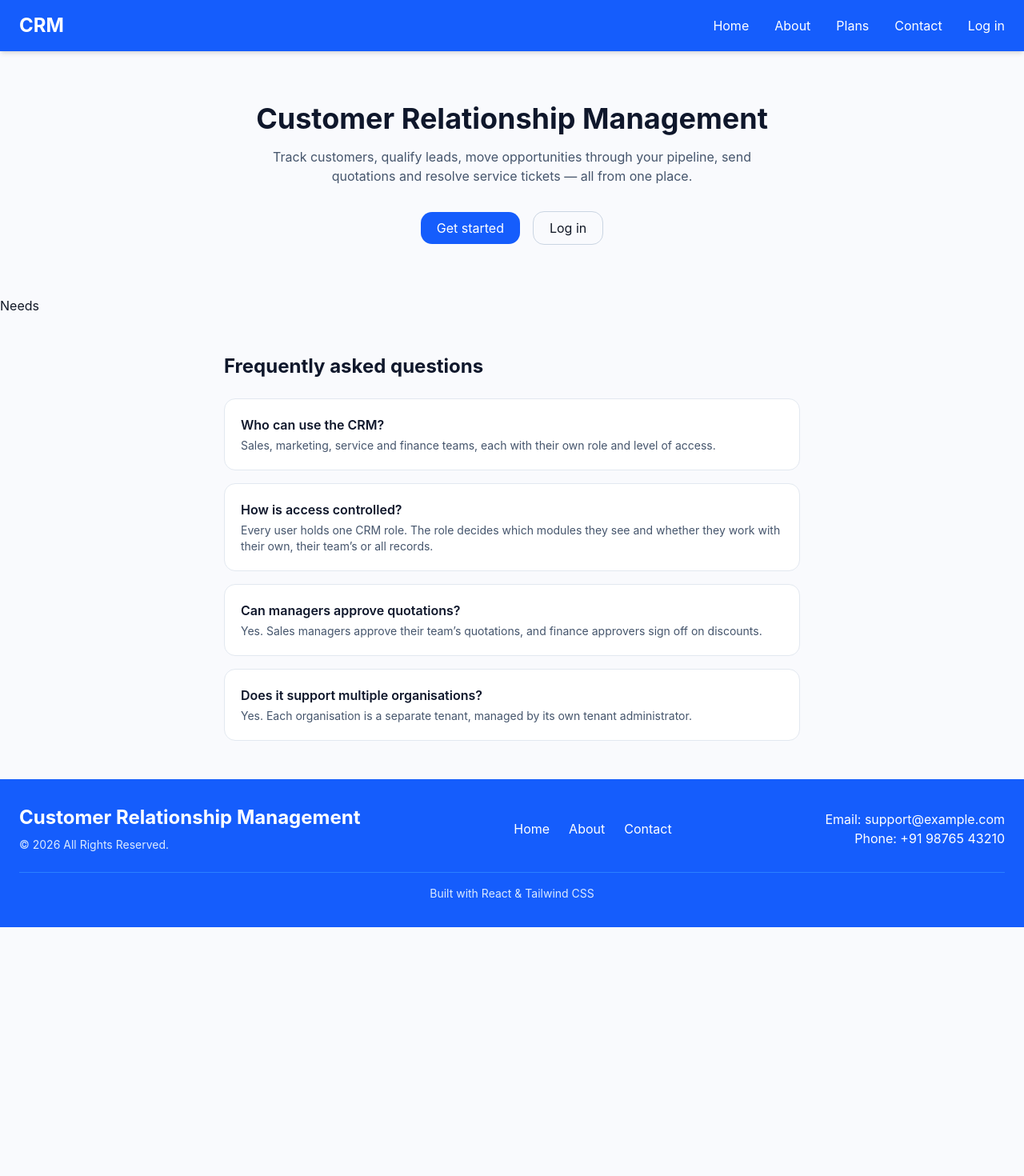
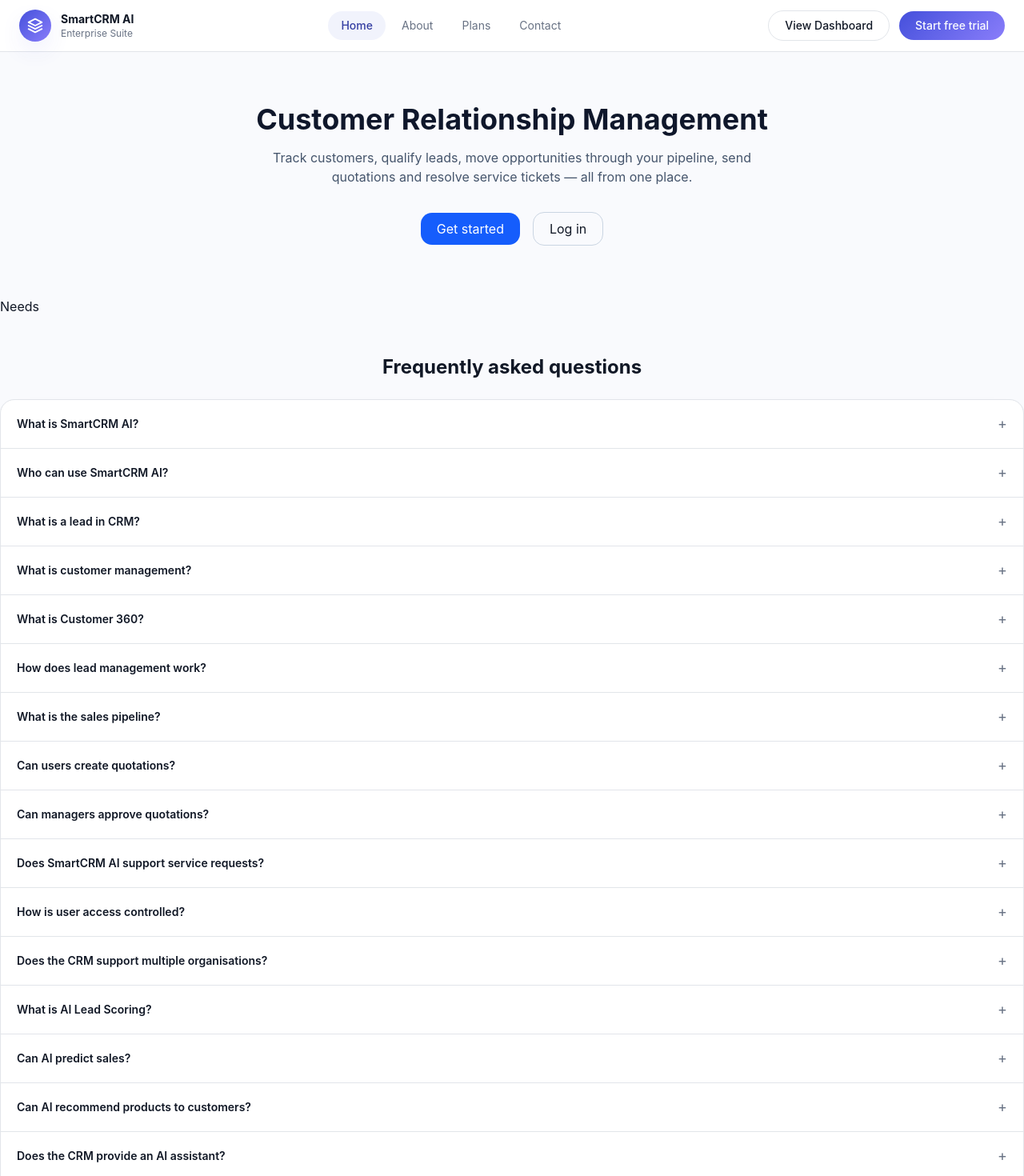
Before and after one commit to cubeage-tech/customer-relationship-management-system, a React (Vite) app in the folder frontend-v1/: page / in a window 1280 px wide. Shown: the top 1470 px of the page at 80% size. Before the commit the page ends 1159 px from the top, so only its background shows below. Built offline with nearby package versions, Linux system fonts and the light colour scheme; no server answers.

Commit message:
Create navbar,footer,Faq

```diff
--- a/frontend-v1/src/components/Footer.jsx
+++ b/frontend-v1/src/components/Footer.jsx
@@ -1,54 +1,29 @@
 import { Link } from "react-router-dom";
 import RoutePath from "../core/constants/routes.constant";
-import { APP_NAME } from "../core/constants/app.constant";
 
 const Footer = () => {
   return (
-    <footer className="bg-blue-600 text-white mt-auto">
-      <div className="max-w-7xl mx-auto px-6 py-8">
-        <div className="flex flex-col md:flex-row justify-between items-center gap-6">
-          {/* Logo / Brand */}
-          <div>
-            <h2 className="text-2xl font-bold">{APP_NAME}</h2>
-            <p className="text-sm text-blue-100 mt-2">
-              © {new Date().getFullYear()} All Rights Reserved.
-            </p>
-          </div>
+    <footer className="bg-surface border-t border-border shadow-soft">
+      <div className="max-w-7xl mx-auto flex items-center justify-between px-6 py-3">
+        <p className="text-sm text-muted-foreground">
+          © {new Date().getFullYear()} SmartCRM AI · Built for revenue teams
+        </p>
 
-          {/* Navigation */}
-          <div className="flex gap-6">
+        <div className="flex items-center gap-1">
+          {[
+            { label: "Home", to: RoutePath.HOME },
+            { label: "About", to: RoutePath.ABOUT },
+            { label: "Plans", to: RoutePath.PLANS },
+            { label: "Contact", to: RoutePath.CONTACT },
+          ].map(({ label, to }) => (
             <Link
-              to={RoutePath.HOME}
-              className="hover:text-yellow-300 transition-colors"
+              key={to}
+              to={to}
+              className="px-4 py-2 rounded-full text-sm text-muted-foreground hover:bg-secondary hover:text-secondary-foreground transition-colors duration-200"
             >
-              Home
+              {label}
             </Link>
-
-            <Link
-              to={RoutePath.ABOUT}
-              className="hover:text-yellow-300 transition-colors"
-            >
-              About
-            </Link>
-
-            <Link
-              to={RoutePath.CONTACT}
-              className="hover:text-yellow-300 transition-colors"
-            >
-              Contact
-            </Link>
-          </div>
-
-          {/* Contact */}
-          <div className="text-center md:text-right">
-            <p>Email: support@example.com</p>
-            <p>Phone: +91 98765 43210</p>
-          </div>
-        </div>
-
-        {/* Bottom */}
-        <div className="border-t border-blue-500 mt-6 pt-4 text-center text-sm text-blue-100">
-          Built with React &amp; Tailwind CSS
+          ))}
         </div>
       </div>
     </footer>
--- a/frontend-v1/src/components/Navbar.jsx
+++ b/frontend-v1/src/components/Navbar.jsx
@@ -1,51 +1,63 @@
-import { Link } from "react-router-dom";
+import { Link, NavLink } from "react-router-dom";
 import RoutePath from "../core/constants/routes.constant";
-import { APP_SHORT_NAME } from "../core/constants/app.constant";
 
 const Navbar = () => {
   return (
-    <nav className="bg-blue-600 text-white shadow-md">
-      <div className="max-w-7xl mx-auto flex items-center justify-between px-6 py-4">
+    <nav className="bg-surface border-b border-border shadow-soft">
+      <div className="max-w-7xl mx-auto flex items-center justify-between px-6 py-3">
         {/* Logo */}
-        <Link to={RoutePath.HOME} className="text-2xl font-bold">
-          {APP_SHORT_NAME}
+        <Link to={RoutePath.HOME} className="flex items-center gap-3">
+          <div className="w-10 h-10 rounded-full gradient-primary flex items-center justify-center shadow-glow">
+            <svg width="20" height="20" viewBox="0 0 24 24" fill="none" stroke="white" strokeWidth="2.2" strokeLinecap="round" strokeLinejoin="round">
+              <path d="M12 2L2 7l10 5 10-5-10-5z" />
+              <path d="M2 17l10 5 10-5" />
+              <path d="M2 12l10 5 10-5" />
+            </svg>
+          </div>
+          <div className="flex flex-col leading-tight">
+            <span className="text-sm font-bold text-foreground">SmartCRM AI</span>
+            <span className="text-xs text-muted-foreground">Enterprise Suite</span>
+          </div>
         </Link>
 
         {/* Navigation Links */}
-        <div className="flex items-center gap-8">
-          <Link
-            to={RoutePath.HOME}
-            className="hover:text-yellow-300 transition-colors duration-300"
-          >
-            Home
-          </Link>
+        <div className="flex items-center gap-1">
+          {[
+            { label: "Home", to: RoutePath.HOME },
+            { label: "About", to: RoutePath.ABOUT },
+            { label: "Plans", to: RoutePath.PLANS },
+            { label: "Contact", to: RoutePath.CONTACT },
+          ].map(({ label, to }) => (
+            <NavLink
+              key={to}
+              to={to}
+              end
+              className={({ isActive }) =>
+                `px-4 py-2 rounded-full text-sm transition-colors duration-200 ${
+                  isActive
+                    ? "bg-secondary text-secondary-foreground font-medium"
+                    : "text-muted-foreground hover:bg-secondary hover:text-secondary-foreground"
+                }`
+              }
+            >
+              {label}
+            </NavLink>
+          ))}
+        </div>
 
-          <Link
-            to={RoutePath.ABOUT}
-            className="hover:text-yellow-300 transition-colors duration-300"
-          >
-            About
-          </Link>
-
-          <Link
-            to={RoutePath.PLANS}
-            className="hover:text-yellow-300 transition-colors duration-300"
-          >
-            Plans
-          </Link>
-
-          <Link
-            to={RoutePath.CONTACT}
-            className="hover:text-yellow-300 transition-colors duration-300"
-          >
-            Contact
-          </Link>
-
+        {/* CTA Buttons */}
+        <div className="flex items-center gap-3">
           <Link
             to={RoutePath.LOGIN}
-            className="hover:text-yellow-300 transition-colors duration-300"
+            className="px-5 py-2 rounded-full text-sm font-medium border border-border text-foreground hover:bg-secondary transition-colors duration-200"
           >
-            Log in
+            View Dashboard
+          </Link>
+          <Link
+            to={RoutePath.SIGNUP}
+            className="px-5 py-2 rounded-full text-sm font-medium gradient-primary text-primary-foreground hover:opacity-90 transition-opacity duration-200"
+          >
+            Start free trial
           </Link>
         </div>
       </div>
--- a/frontend-v1/src/components/home/Faq.jsx
+++ b/frontend-v1/src/components/home/Faq.jsx
@@ -1,43 +1,150 @@
+import { useState } from 'react';
+
 const FAQS = [
   {
-    question: 'Who can use the CRM?',
+    question: 'What is SmartCRM AI?',
     answer:
-      'Sales, marketing, service and finance teams, each with their own role and level of access.',
+      'SmartCRM AI is an AI-powered Customer Relationship Management platform that helps companies manage customers, leads, sales, quotations, communication and service requests.',
   },
   {
-    question: 'How is access controlled?',
+    question: 'Who can use SmartCRM AI?',
     answer:
-      'Every user holds one CRM role. The role decides which modules they see and whether they work with their own, their team’s or all records.',
+      'Sales, marketing, service, finance and management teams can use SmartCRM AI, with access based on their assigned role.',
+  },
+  {
+    question: 'What is a lead in CRM?',
+    answer:
+      'A lead is a potential customer who may be interested in the company’s products or services.',
+  },
+  {
+    question: 'What is customer management?',
+    answer:
+      'Customer management allows companies to store and manage customer details, contacts, purchase history, communication and service information in one place.',
+  },
+  {
+    question: 'What is Customer 360?',
+    answer:
+      'Customer 360 provides a complete view of a customer, including company details, contacts, purchases, quotations, communication and service history.',
+  },
+  {
+    question: 'How does lead management work?',
+    answer:
+      'Leads can be created, assigned to salespeople, followed up and moved through stages such as New, Contacted, Meeting, Quotation, Negotiation and Converted.',
+  },
+  {
+    question: 'What is the sales pipeline?',
+    answer:
+      'The sales pipeline shows opportunities at different sales stages and helps teams track deal value, progress and expected closing dates.',
+  },
+  {
+    question: 'Can users create quotations?',
+    answer:
+      'Yes. Authorized users can create, manage and track customer quotations, including pricing, discounts, approval and customer status.',
   },
   {
     question: 'Can managers approve quotations?',
     answer:
-      'Yes. Sales managers approve their team’s quotations, and finance approvers sign off on discounts.',
+      'Yes. Managers can review and approve quotations based on company rules, while authorized finance users can approve discounts and pricing exceptions.',
   },
   {
-    question: 'Does it support multiple organisations?',
+    question: 'Does SmartCRM AI support service requests?',
     answer:
-      'Yes. Each organisation is a separate tenant, managed by its own tenant administrator.',
+      'Yes. Service teams can create and manage customer complaints, service tickets, priorities, technician assignments, SLA tracking and feedback.',
+  },
+  {
+    question: 'How is user access controlled?',
+    answer:
+      'Each user has a specific CRM role. The role determines which modules and records the user can view, create, update or manage.',
+  },
+  {
+    question: 'Does the CRM support multiple organisations?',
+    answer:
+      'Yes. Each organisation can operate as a separate tenant with its own users, customers, leads, sales data and administrator.',
+  },
+  {
+    question: 'What is AI Lead Scoring?',
+    answer:
+      'AI Lead Scoring analyzes lead information, interactions and buying behavior to estimate the probability of converting a lead into a customer.',
+  },
+  {
+    question: 'Can AI predict sales?',
+    answer:
+      'Yes. AI can analyze sales opportunities and historical data to forecast future revenue, deal probability and sales performance.',
+  },
+  {
+    question: 'Can AI recommend products to customers?',
+    answer:
+      'Yes. AI can analyze customer purchase history and behavior to recommend relevant products or services.',
+  },
+  {
+    question: 'Does the CRM provide an AI assistant?',
+    answer:
+      'Yes. Employees can ask questions about CRM data and receive useful information and recommendations through the AI assistant.',
+  },
+  {
+    question: 'Can AI generate emails?',
+    answer:
+      'Yes. The AI assistant can generate professional sales emails, follow-up messages, marketing content and customer communication.',
+  },
+  {
+    question: 'Does the CRM provide analytics?',
+    answer:
+      'Yes. The analytics dashboard provides information about leads, conversions, revenue, sales performance, customers and business growth.',
+  },
+  {
+    question: 'Can CRM users track customer communication?',
+    answer:
+      'Yes. Users can maintain records of emails, calls, meetings, messages and other customer interactions.',
+  },
+  {
+    question: 'Can CRM send follow-up reminders?',
+    answer:
+      'Yes. Users can schedule follow-ups and receive reminders so that important customer interactions are not missed.',
+  },
+  {
+    question: 'Is SmartCRM AI suitable for different industries?',
+    answer:
+      'Yes. SmartCRM AI can be customized for industries such as manufacturing, engineering, real estate, construction, automobile, software, healthcare and trading.',
   },
 ];
 
 const Faq = () => {
+  const [openIndex, setOpenIndex] = useState(null);
+
   return (
-    <section className="max-w-3xl mx-auto px-6 py-12">
-      <h2 className="text-2xl font-bold text-slate-900 mb-6">
-        Frequently asked questions
-      </h2>
+    <section className="max-w-full py-12">
+      <h2 className="text-2xl text-center font-bold text-foreground mb-6">Frequently asked questions</h2>
 
-      <div className="space-y-4">
-        {FAQS.map((faq) => (
-          <article
-            key={faq.question}
-            className="bg-white border border-slate-200 rounded-lg p-5"
-          >
-            <h3 className="font-semibold text-slate-900">{faq.question}</h3>
-            <p className="text-sm text-slate-600 mt-1">{faq.answer}</p>
-          </article>
+      <div className="surface-card divide-y divide-border overflow-hidden">
+        {FAQS.map((faq, i) => (
+          <div key={faq.question}>
+            <button
+              onClick={() => setOpenIndex(openIndex === i ? null : i)}
+              className="w-full flex justify-between items-center px-5 py-4 text-left bg-transparent border-none cursor-pointer"
+            >
+              <span className="font-semibold text-foreground text-sm">{faq.question}</span>
+              <span className="text-muted-foreground text-lg ml-4">{openIndex === i ? '−' : '+'}</span>
+            </button>
+            {openIndex === i && (
+              <p className="text-sm text-muted-foreground px-5 pb-4">{faq.answer}</p>
+            )}
+          </div>
         ))}
+      </div>
+
+      <div className="surface-card mt-8 px-8 py-6 flex items-center justify-between gap-6">
+        <div>
+          <p className="text-lg font-bold text-foreground">Ready to see your pipeline?</p>
+          <p className="text-sm text-muted-foreground mt-1">Start a 14-day trial — no credit card, full feature access.</p>
+        </div>
+        <div className="flex items-center gap-3 shrink-0">
+          <button className="px-5 py-2 rounded-xl text-sm font-semibold gradient-primary text-primary-foreground cursor-pointer border-none hover:scale-105 hover:opacity-80 transition-all duration-300 ease-in-out">
+            Compare plans
+          </button>
+          <button className="px-5 py-2 rounded-xl text-sm font-semibold bg-surface border border-border text-foreground cursor-pointer hover:scale-105 hover:bg-muted transition-all duration-300 ease-in-out">
+            Talk to sales
+          </button>
+        </div>
       </div>
     </section>
   );
```
